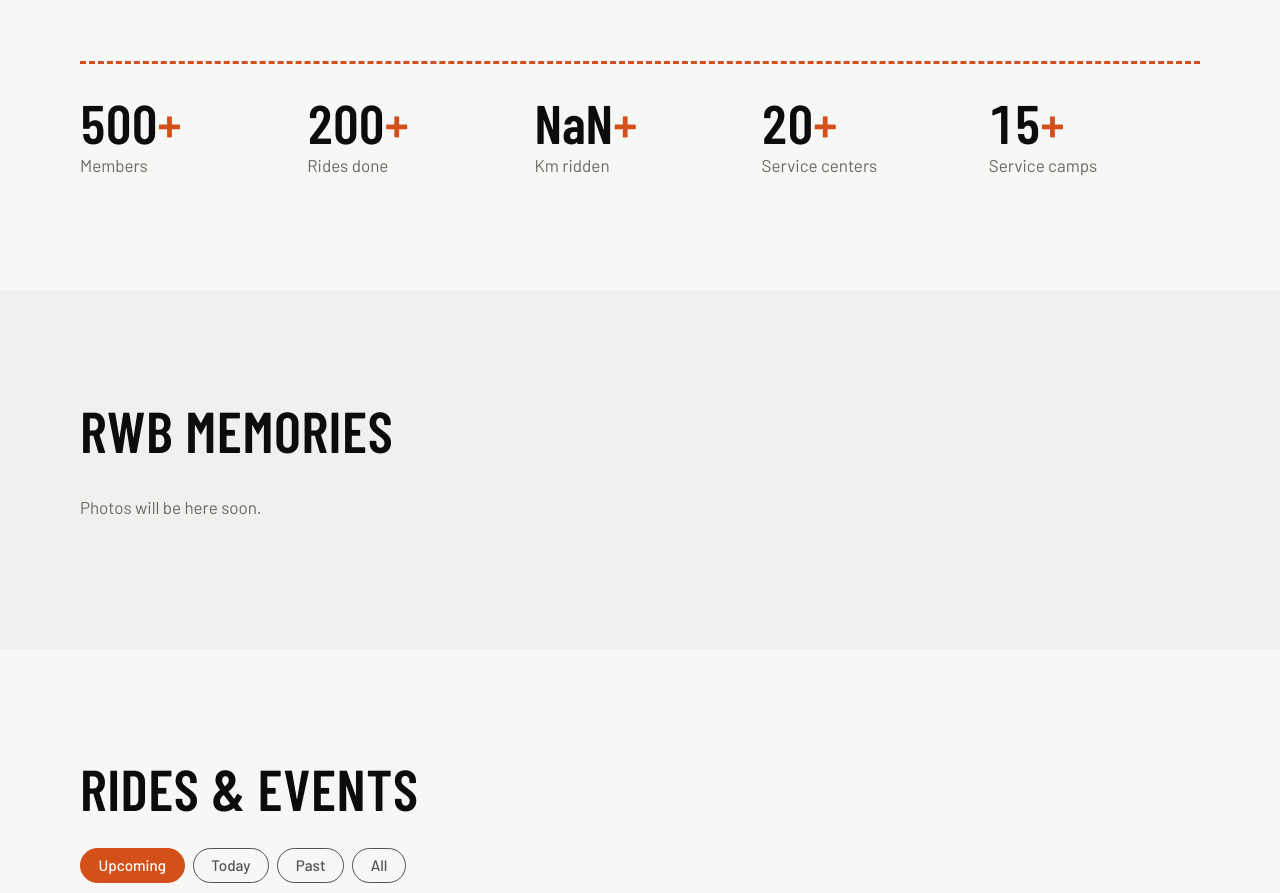
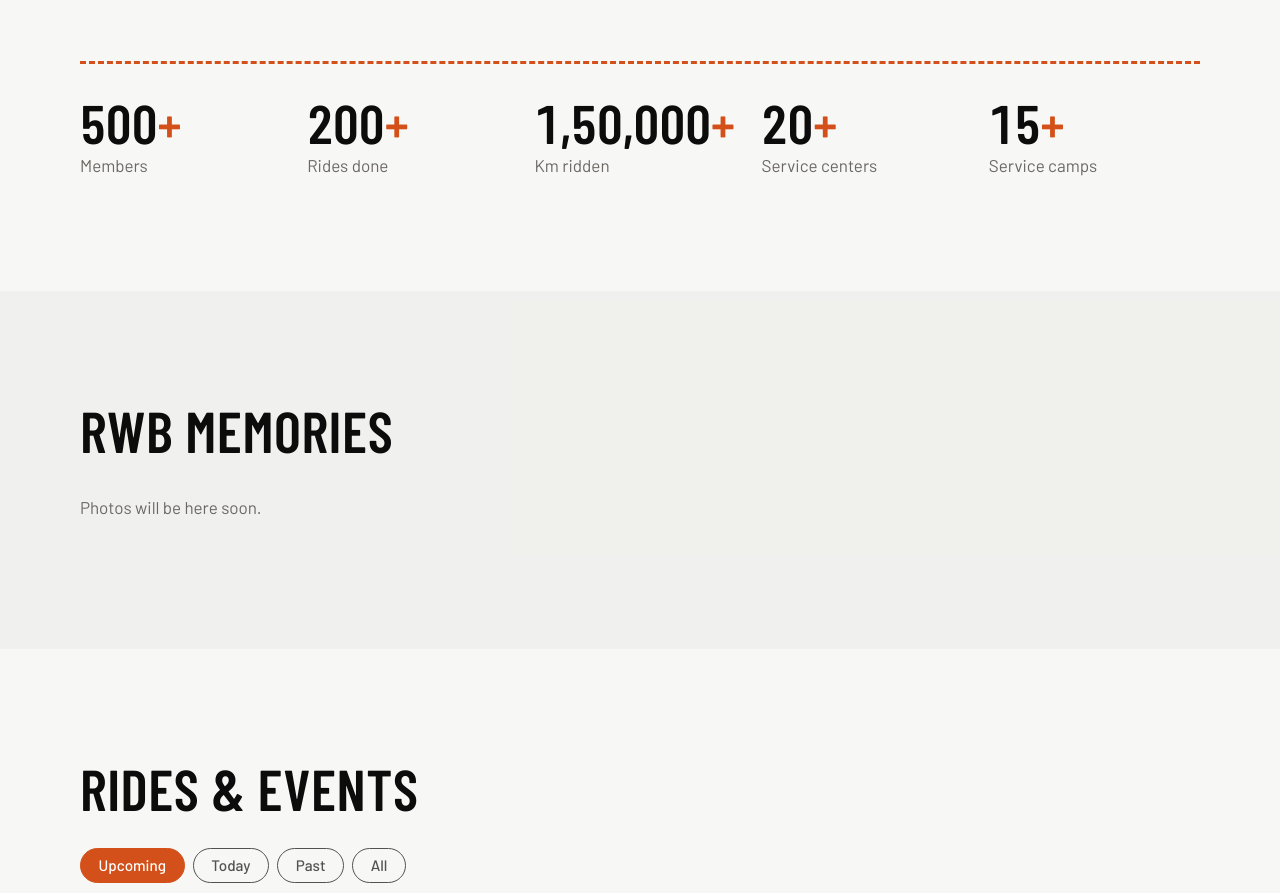
Before and after one commit to iitbodhi/rwb-website, a plain HTML site: page index.html in a window 1280 px wide. Shown: the part 1099-1992 px from the top of the page. Drawn offline with nearby package versions, Linux system fonts and the light colour scheme; no server answers; a web font is replaced by a local one.

Commit message:
Update index.html

```diff
--- a/index.html
+++ b/index.html
@@ -44,7 +44,7 @@
   <div class="wrap stats">
     <div><b data-count="500">0</b><span>Members</span></div>
     <div><b data-count="200">0</b><span>Rides done</span></div>
-    <div><b data-count="1,50,000">0</b><span>Km ridden</span></div>
+    <div><b data-count="150000">0</b><span>Km ridden</span></div>
     <div><b data-count="20">0</b><span>Service centers</span></div>
     <div><b data-count="15">0</b><span>Service camps</span></div>
   </div>
```
